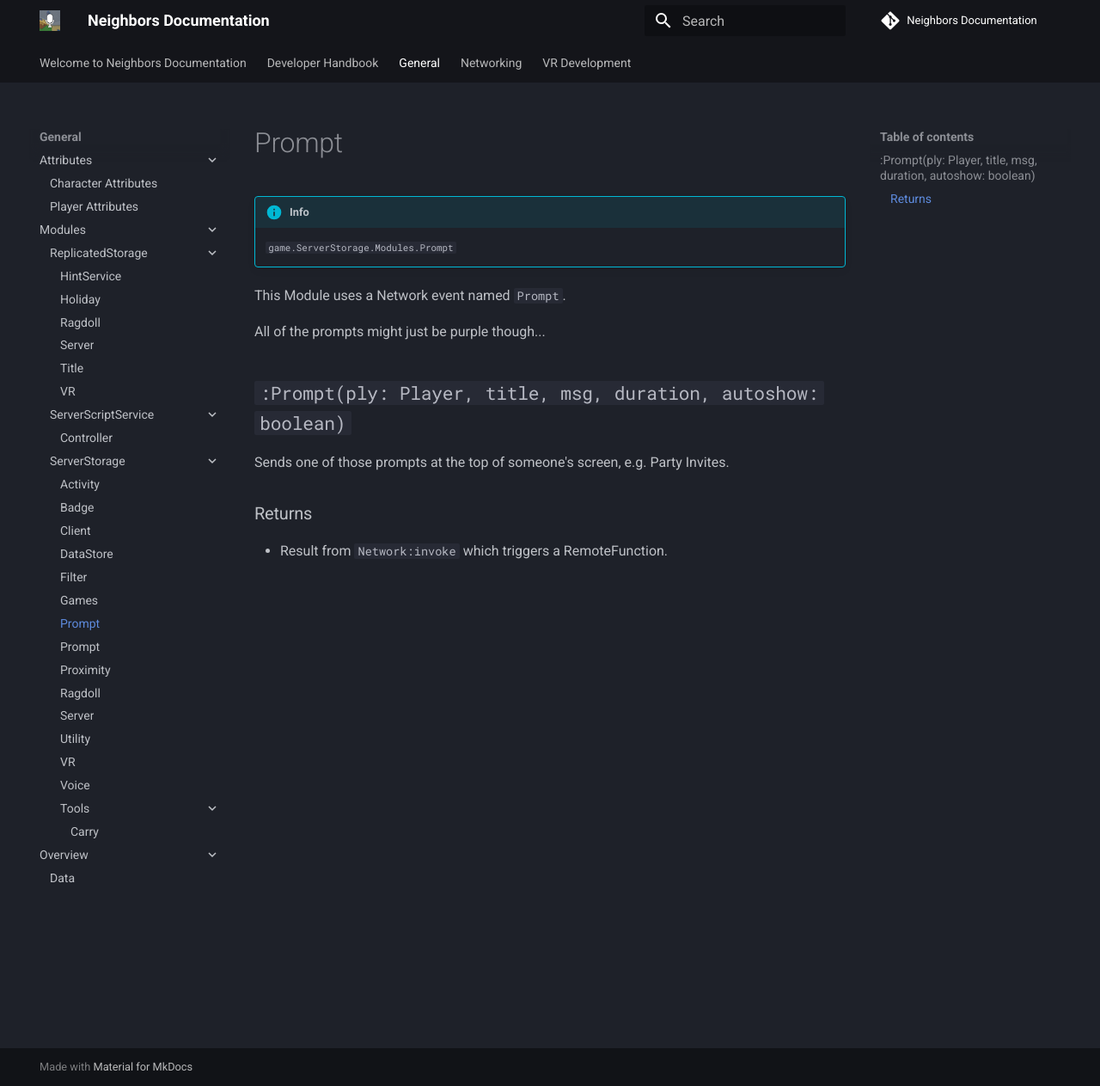
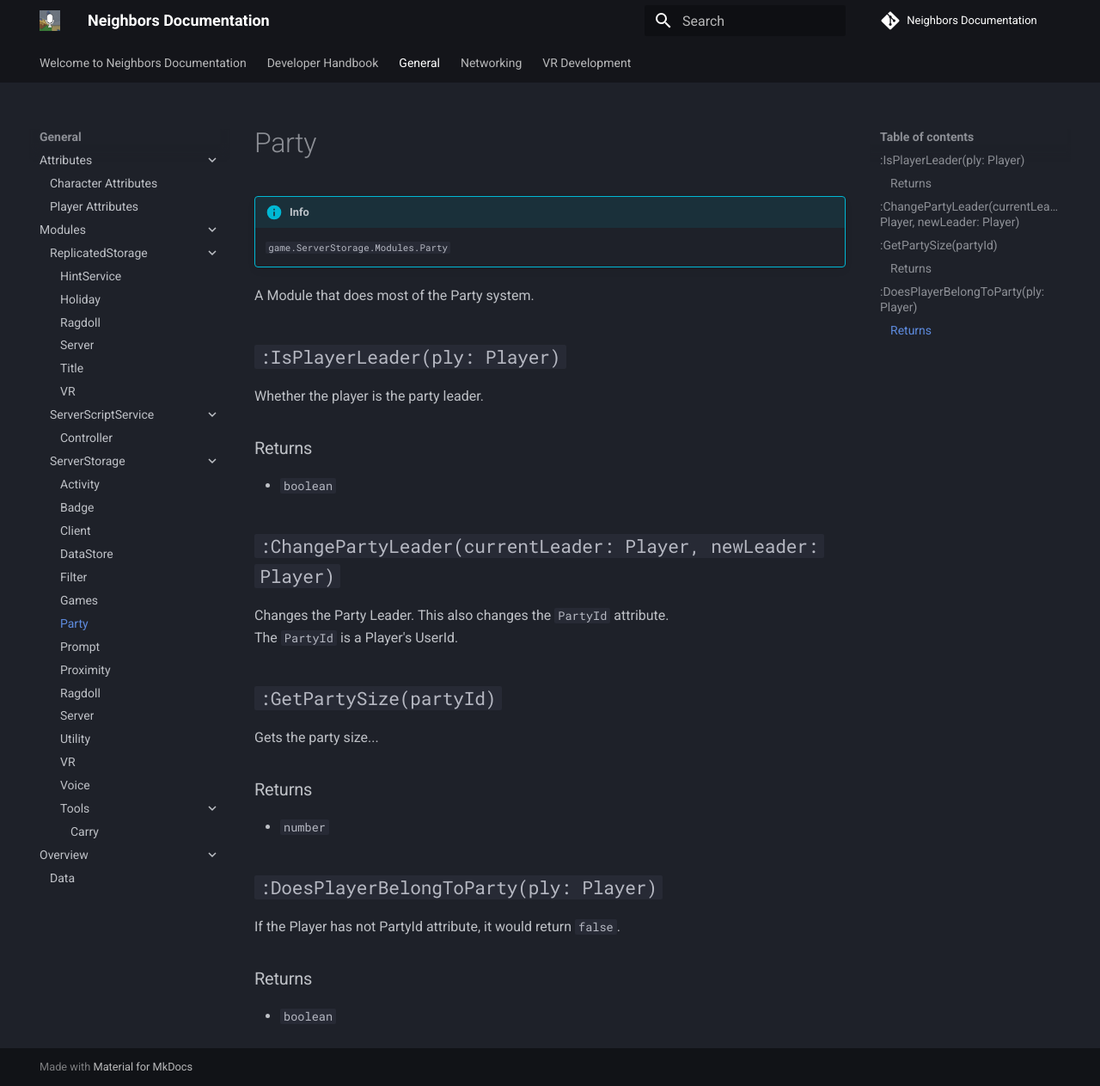
Before and after one commit to TheBoogle/neighbors-documentation, an MkDocs documentation site: the page built from docs/General/Modules/ServerStorage/Party.md, in a window 1280 px wide and 1263 px high. Shown: the whole window at 86% size. Built offline with MkDocs 1.6.1 and Material for MkDocs 9.7.7, drawn with Linux system fonts in a browser that asks for light colours; comment, search, counter and statistics services are not loaded.

Commit message:
Update Party.md

```diff
--- a/docs/General/Modules/ServerStorage/Party.md
+++ b/docs/General/Modules/ServerStorage/Party.md
@@ -1,13 +1,27 @@
-# Prompt
+# Party
 !!! info end
-    ``game.ServerStorage.Modules.Prompt``
+    ``game.ServerStorage.Modules.Party``
 
-This Module uses a Network event named ``Prompt``.
+A Module that does most of the Party system.
 
-All of the prompts might just be purple though...
 
-## ``:Prompt(ply: Player, title, msg, duration, autoshow: boolean)``
-Sends one of those prompts at the top of someone's screen, e.g. Party Invites.
+## ``:IsPlayerLeader(ply: Player)``
+Whether the player is the party leader.
+### Returns
+* ``boolean``
 
+
+## ``:ChangePartyLeader(currentLeader: Player, newLeader: Player)``
+Changes the Party Leader. This also changes the ``PartyId`` attribute.<br>
+The ``PartyId`` is a Player's UserId.
+
+
+## ``:GetPartySize(partyId)``
+Gets the party size...
 ### Returns
-* Result from ``Network:invoke`` which triggers a RemoteFunction.
+* ``number``
+
+## ``:DoesPlayerBelongToParty(ply: Player)``
+If the Player has not PartyId attribute, it would return ``false``.
+### Returns
+* ``boolean``
```
